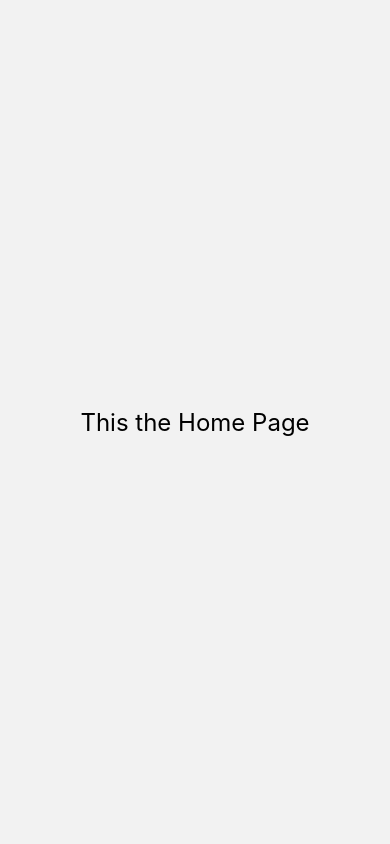
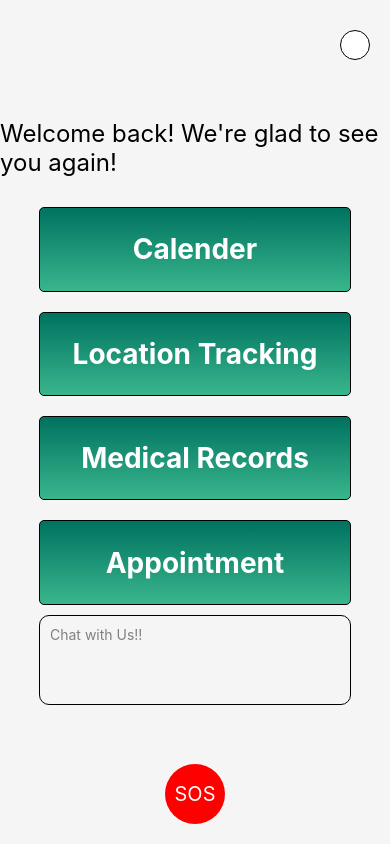
Before and after one commit to karansanghvi/everGuardian, a React Native app: screen /Home in a window 390 px wide. Built offline with nearby package versions, Linux system fonts and the light colour scheme.

Commit message:
Home Screen

```diff
--- a/screens/Home.js
+++ b/screens/Home.js
@@ -1,10 +1,68 @@
-import React from 'react';
-import { View, Text, StyleSheet } from 'react-native';
+import React, { useState } from 'react';
+import { View, Text, TextInput, TouchableOpacity, StyleSheet } from 'react-native';
+import { LinearGradient } from 'expo-linear-gradient';
 
 const Home = () => {
+  const [chatMessage, setChatMessage] = useState('');
+
+  const handleSOSPress = () => {
+    alert('SOS button pressed!');
+  };
+
   return (
     <View style={styles.container}>
-      <Text style={styles.text}>This the Home Page</Text>
+      <View style={styles.chatIcon}></View>
+      <Text style={styles.text}>Welcome back! We're glad to see you again!</Text>
+
+      <LinearGradient
+        colors={['#007260', '#39B68D']}
+        style={styles.sectionContainer}
+      >
+        <TouchableOpacity style={styles.appointmentButton} onPress={() => alert('Calender button pressed!')}>
+          <Text style={styles.appointmentButtonText}>Calender</Text>
+        </TouchableOpacity>
+      </LinearGradient>
+
+      <LinearGradient
+        colors={['#007260', '#39B68D']}
+        style={styles.sectionContainer}
+      >
+        <TouchableOpacity style={styles.appointmentButton} onPress={() => alert('Location Tracking button pressed!')}>
+          <Text style={styles.appointmentButtonText}>Location Tracking</Text>
+        </TouchableOpacity>
+      </LinearGradient>
+
+      <LinearGradient
+        colors={['#007260', '#39B68D']}
+        style={styles.sectionContainer}
+      >
+        <TouchableOpacity style={styles.appointmentButton} onPress={() => alert('Medical Records button pressed!')}>
+          <Text style={styles.appointmentButtonText}>Medical Records</Text>
+        </TouchableOpacity>
+      </LinearGradient>
+
+      <LinearGradient
+        colors={['#007260', '#39B68D']}
+        style={styles.sectionContainer}
+      >
+        <TouchableOpacity style={styles.appointmentButton} onPress={() => alert('Appointment button pressed!')}>
+          <Text style={styles.appointmentButtonText}>Appointment</Text>
+        </TouchableOpacity>
+      </LinearGradient>
+
+      <TextInput
+        style={styles.chatInput}
+        value={chatMessage}
+        onChangeText={setChatMessage}
+        placeholder="Chat with Us!!"
+        placeholderTextColor="grey"
+        multiline={true}
+        numberOfLines={4}
+      />
+
+      <TouchableOpacity style={styles.sosButton} onPress={handleSOSPress}>
+        <Text style={styles.sosButtonText}>SOS</Text>
+      </TouchableOpacity>
     </View>
   );
 }
@@ -14,9 +72,70 @@ const styles = StyleSheet.create({
     flex: 1,
     justifyContent: 'center',
     alignItems: 'center',
+    backgroundColor: '#f5f5f5'
   },
   text: {
     fontSize: 24,
+    marginBottom: 20,
+  },
+  sectionContainer: {
+    borderWidth: 1,
+    borderColor: '#000',
+    borderRadius: 5,
+    padding: 10,
+    marginVertical: 10,
+    width: '80%',
+    height: '10%',
+    justifyContent: 'center',
+  },
+  sectionHeading: {
+    fontSize: 28,
+    fontWeight: 'bold',
+    textAlign:'center',
+    color: 'white',
+  },
+  appointmentButton: {
+    flex: 1,
+    justifyContent: 'center',
+    alignItems: 'center',
+  },
+  appointmentButtonText: {
+    color: 'white',
+    fontSize: 28,
+    fontWeight: 'bold',
+  },
+  chatInput: {
+    borderWidth: 1,
+    borderColor: 'black',
+    borderRadius: 10,
+    padding: 10,
+    width: '80%',
+    marginBottom: 20,
+  },
+  sosButton: {
+    position: 'absolute',
+    bottom: 20,
+    width: 60,
+    height: 60,
+    borderRadius: 30,
+    backgroundColor: 'red',
+    justifyContent: 'center',
+    alignItems: 'center',
+  },
+  sosButtonText: {
+    color: 'white',
+    fontSize: 20,
+  },
+  chatIcon: {
+    position: 'absolute',
+    top: 30,
+    right: 20,
+    width: 30,
+    height: 30,
+    borderRadius: 15,
+    backgroundColor: 'white',
+    borderWidth: 1,
+    borderColor: 'black',
   },
 });
 
```
